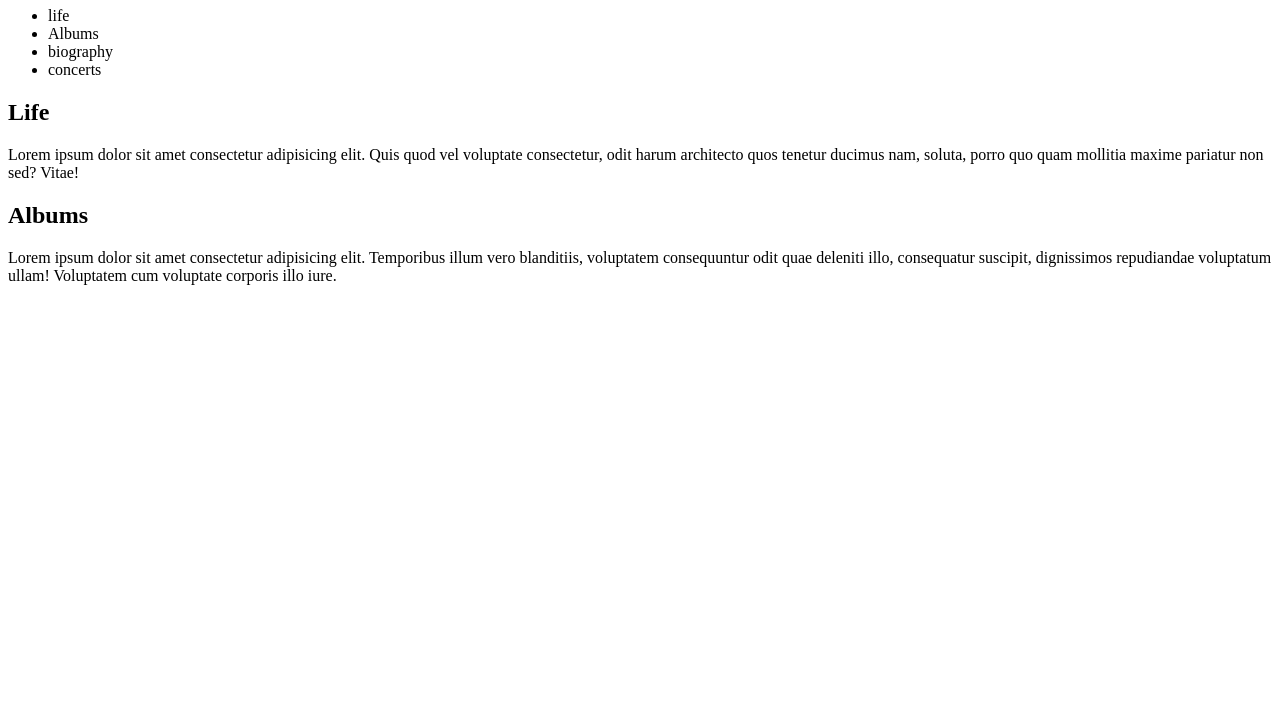
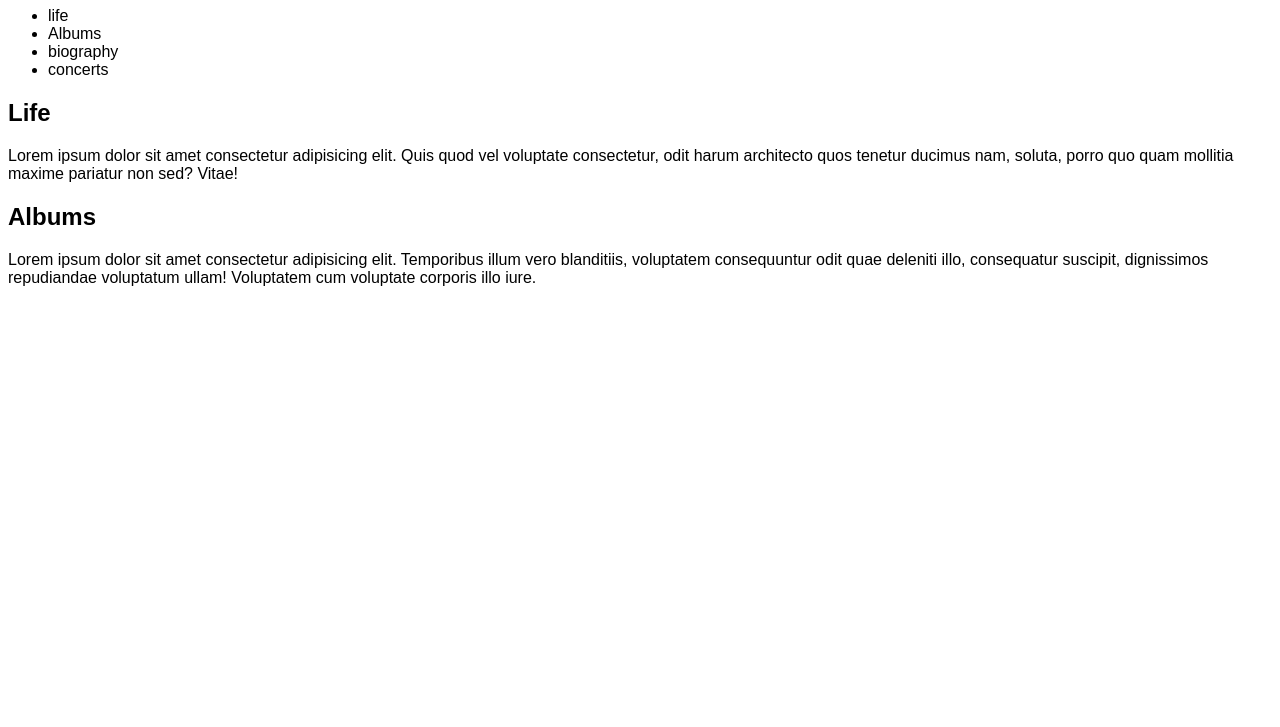
Before and after one commit to williamcreativo/rolling, a plain HTML site: page index.html in a window 1280 px wide. Shown: the part 73-800 px from the top of the page. Drawn offline with Linux system fonts and the light colour scheme.

Commit message:
add styles

```diff
--- a/index.css
+++ b/index.css
@@ -1,4 +1,4 @@
 body
 {
-    background-color: white;
+    font-family: sans-serif;
 }
--- a/index.html
+++ b/index.html
@@ -3,6 +3,7 @@
 <head>
     <meta charset="UTF-8">
     <meta name="viewport" content="width=device-width, initial-scale=1.0">
+    <link rel="stylesheet" href="index.css">
     <title>Rolling Stones</title>
 </head>
 <body>
```
